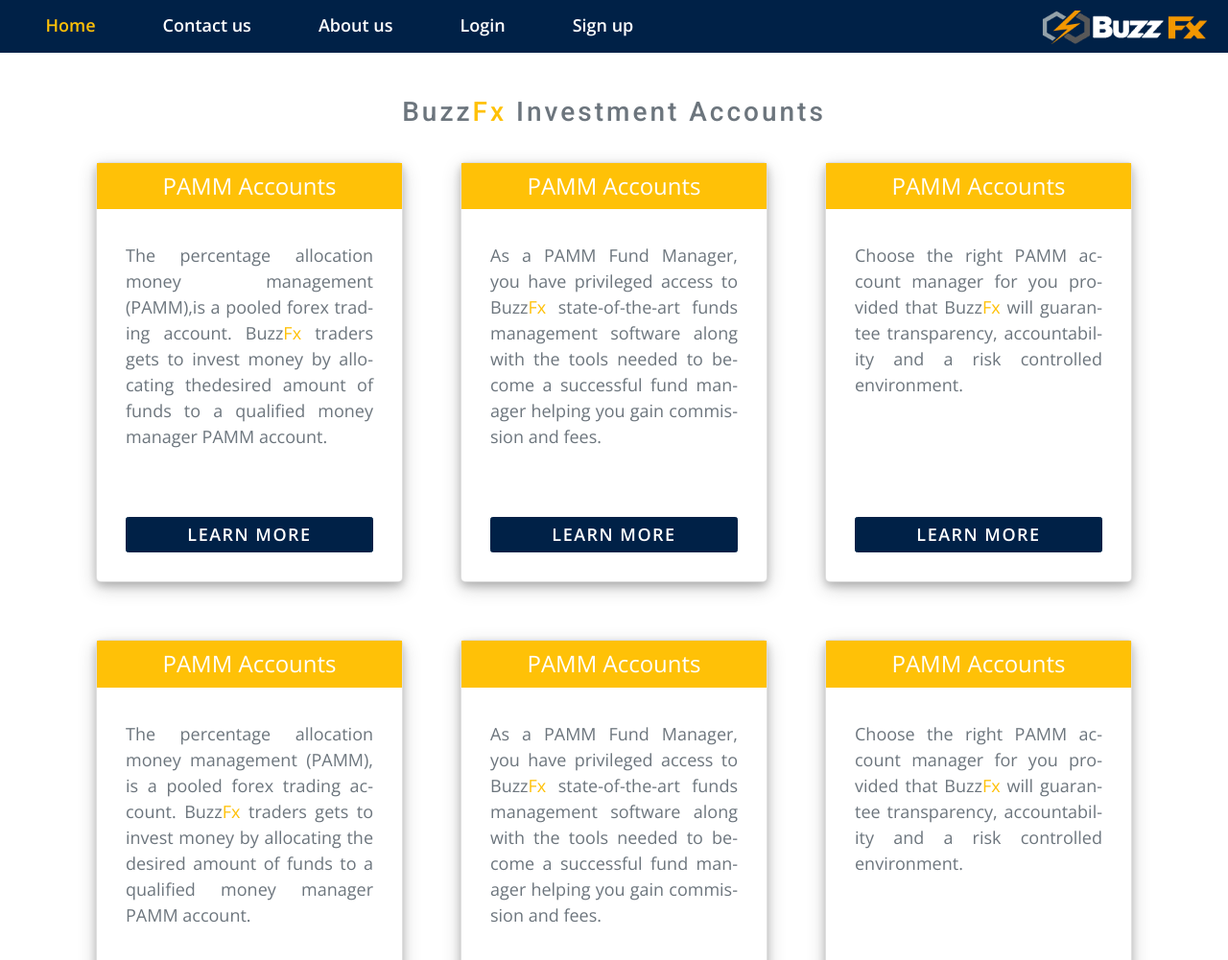
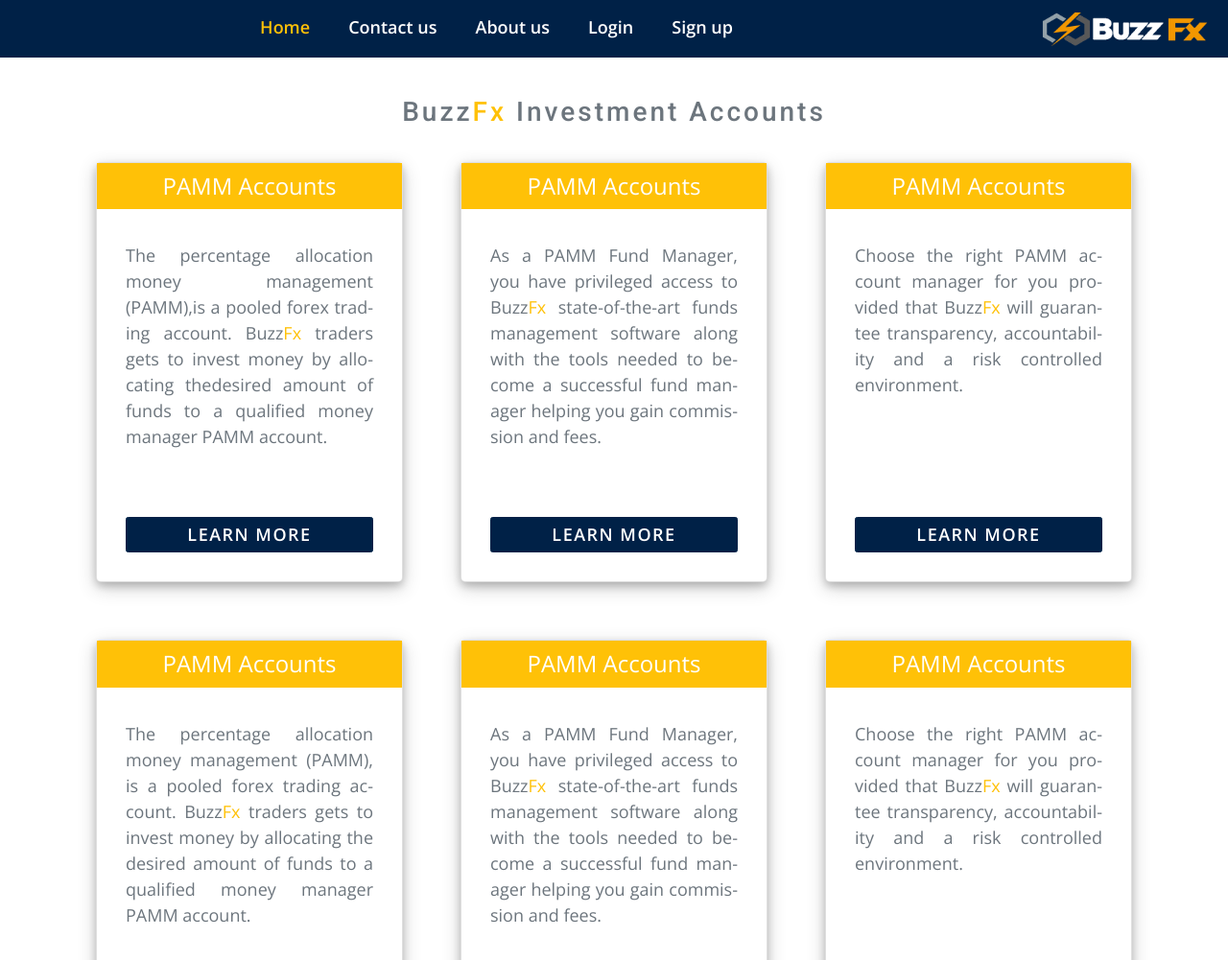
Before and after one commit to aasemshoshari/simple-cards-layout, a plain HTML site: page index.html in a window 1280 px wide. Shown: the top 1001 px of the page at 96% size. Drawn offline with nearby package versions, Linux system fonts and the light colour scheme.

Commit message:
Update index.html

```diff
--- a/index.html
+++ b/index.html
@@ -40,7 +40,7 @@
   </head>
   <body>
     <div class="container-fluid">
-            <nav class="row navbar navbar-expand-md navbar-dark fixed-top">
+      <nav class="row navbar navbar-expand-md navbar-dark fixed-top p-3">
         <div class="col-6 col-sm-8 col-md-9 col-lg-10">
           <button
             class="navbar-toggler nav-btn"
@@ -52,23 +52,23 @@
           </button>
 
           <div
-            class="collapse navbar-collapse w-100 p-1"
+            class="collapse navbar-collapse w-100 justify-content-center"
             id="collapsibleNavbar"
           >
             <ul class="navbar-nav">
-              <li class="nav-item mr-5 ml-5">
+              <li class="nav-item mr-5">
                 <a class="nav-link text-warning link" href="#">Home</a>
               </li>
-              <li class="nav-item mr-5 ml-5">
+              <li class="nav-item mr-5">
                 <a class="nav-link text-white link" href="#">Contact us</a>
               </li>
-              <li class="nav-item mr-5 ml-5">
+              <li class="nav-item mr-5">
                 <a class="nav-link text-white link" href="#">About us</a>
               </li>
-              <li class="nav-item mr-5 ml-5">
+              <li class="nav-item mr-5">
                 <a class="nav-link text-white link" href="#">Login</a>
               </li>
-              <li class="nav-item mr-5 ml-5">
+              <li class="nav-item mr-5">
                 <a class="nav-link text-white link" href="#">Sign up</a>
               </li>
             </ul>
@@ -197,7 +197,7 @@
     </div>
 
     <script src="main.js"></script>
-        <script
+    <script
       src="https://code.jquery.com/jquery-3.2.1.slim.min.js"
       integrity="sha384-KJ3o2DKtIkvYIK3UENzmM7KCkRr/rE9/Qpg6aAZGJwFDMVNA/GpGFF93hXpG5KkN"
       crossorigin="anonymous"
```
